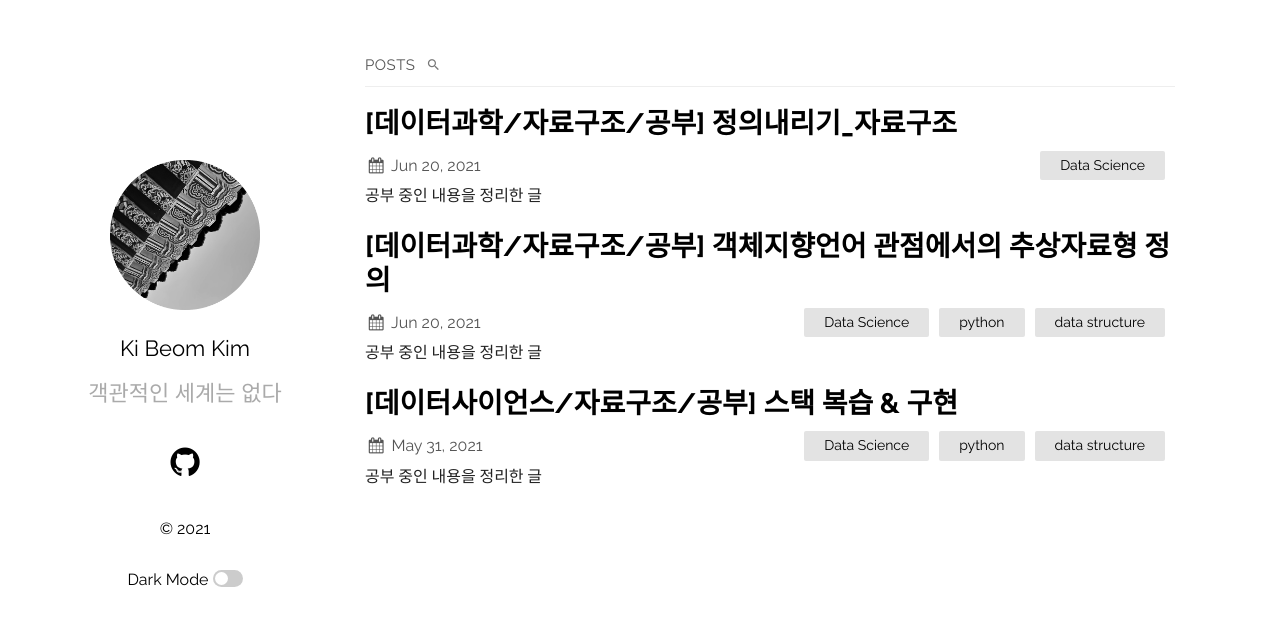
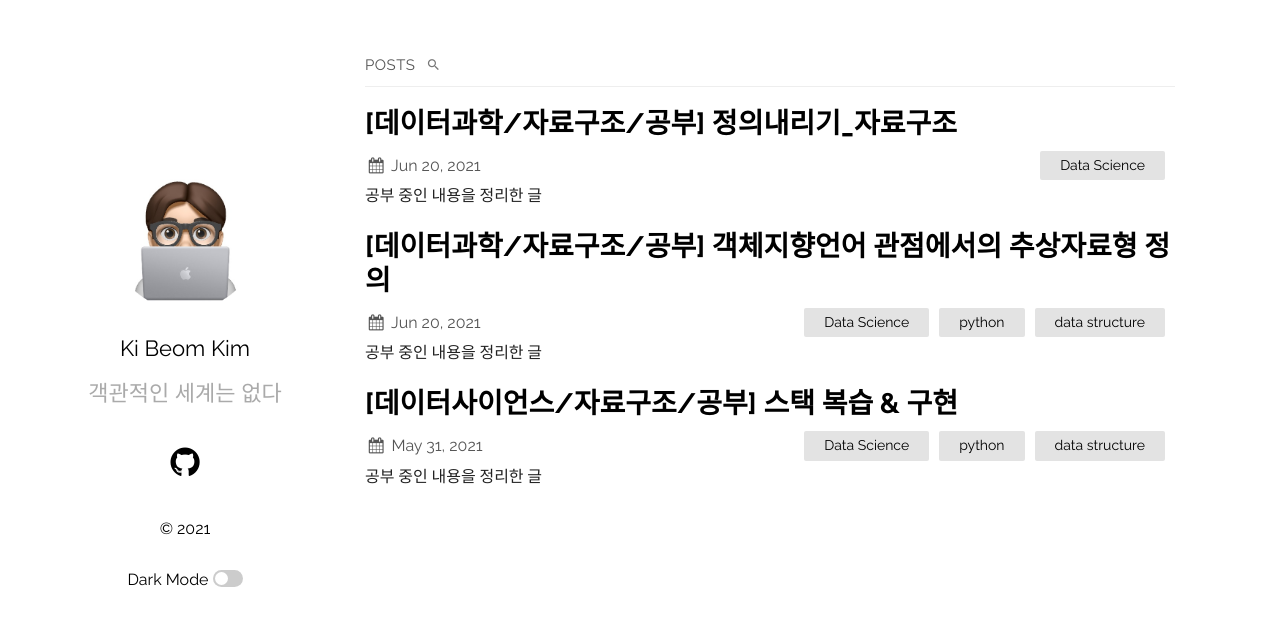
Before and after one commit to tigerkey10/tigerkey10.github.io, a Jekyll site: the page built from index.md, in a window 1280 px wide. Shown: the top 626 px of the page. Built offline with Jekyll 4.4.1, drawn with Linux system fonts in a browser that asks for light colours.

Commit message:
'깃허브 블로그 이미지 변경'

```diff
--- a/_config.yml
+++ b/_config.yml
@@ -18,7 +18,7 @@
   sitemap: true # set to true to generate sitemap.xml content
   search: true # set to true to enable searchbar
   dark_mode: true # set to true to add dark mode toggle
-  portfolio_image: "assets/korea_dark.png" # the path from the base directory of the site to the image to display (no / at the start)
+  portfolio_image: "assets/emoge.png" # the path from the base directory of the site to the image to display (no / at the start)
   html_lang: "en" # set the lang attribute of the <html> tag for the pages. See here for a list of codes: https://www.w3schools.com/tags/ref_country_codes.asp
   condensed_mobile:
     #- home
```
Also changed, not shown: assets/emoge.png (added).
